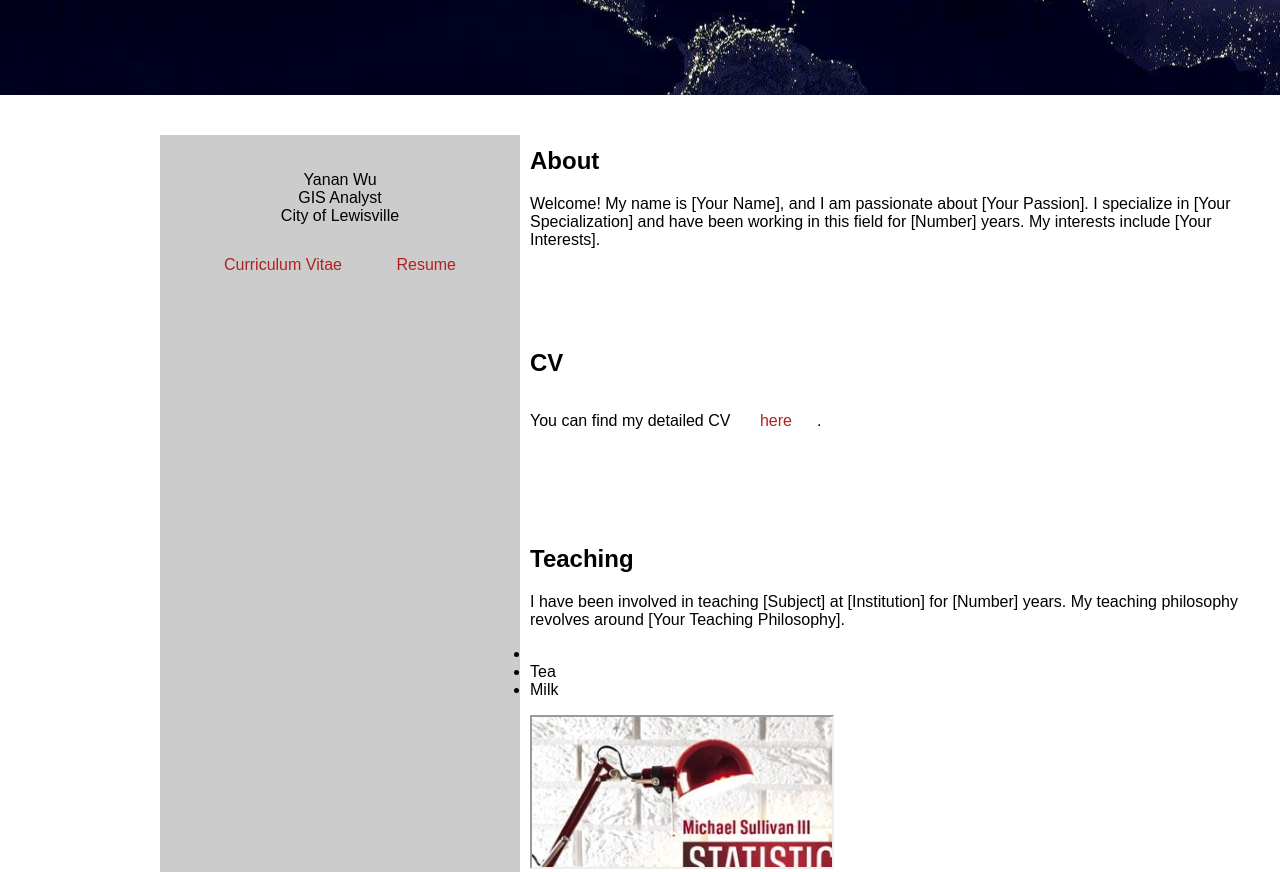
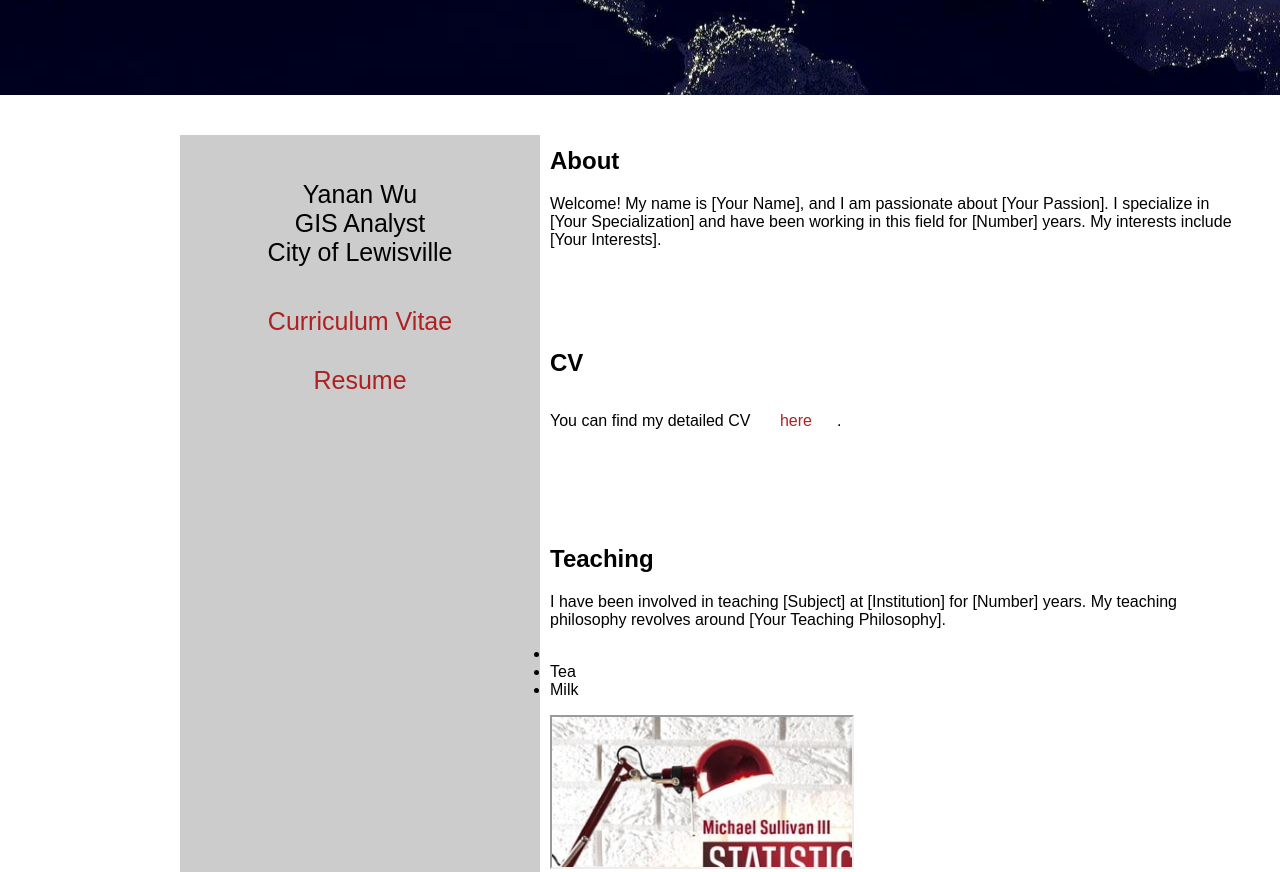
Before and after one commit to gisynw/gisynw.github.io, a plain HTML site: page index.html in a window 1280 px wide. Shown: the part 500-1372 px from the top of the page. Drawn offline with Linux system fonts and the light colour scheme.

Commit message:
headshot

```diff
--- a/index.html
+++ b/index.html
@@ -68,8 +68,10 @@
         height: 900px; /* only for demonstration, should be removed */
         background: #ccc;
         padding: 20px;
-        margin:  40px 10px 30px 160px;
-        text-align: center
+        margin:  40px 10px 30px 180px;
+        text-align: center;
+        font-family:Arial;
+        font-size:25px;
         }
 
 
```
Also changed, not shown: Images/person_cover/headshot.jpg (added).
